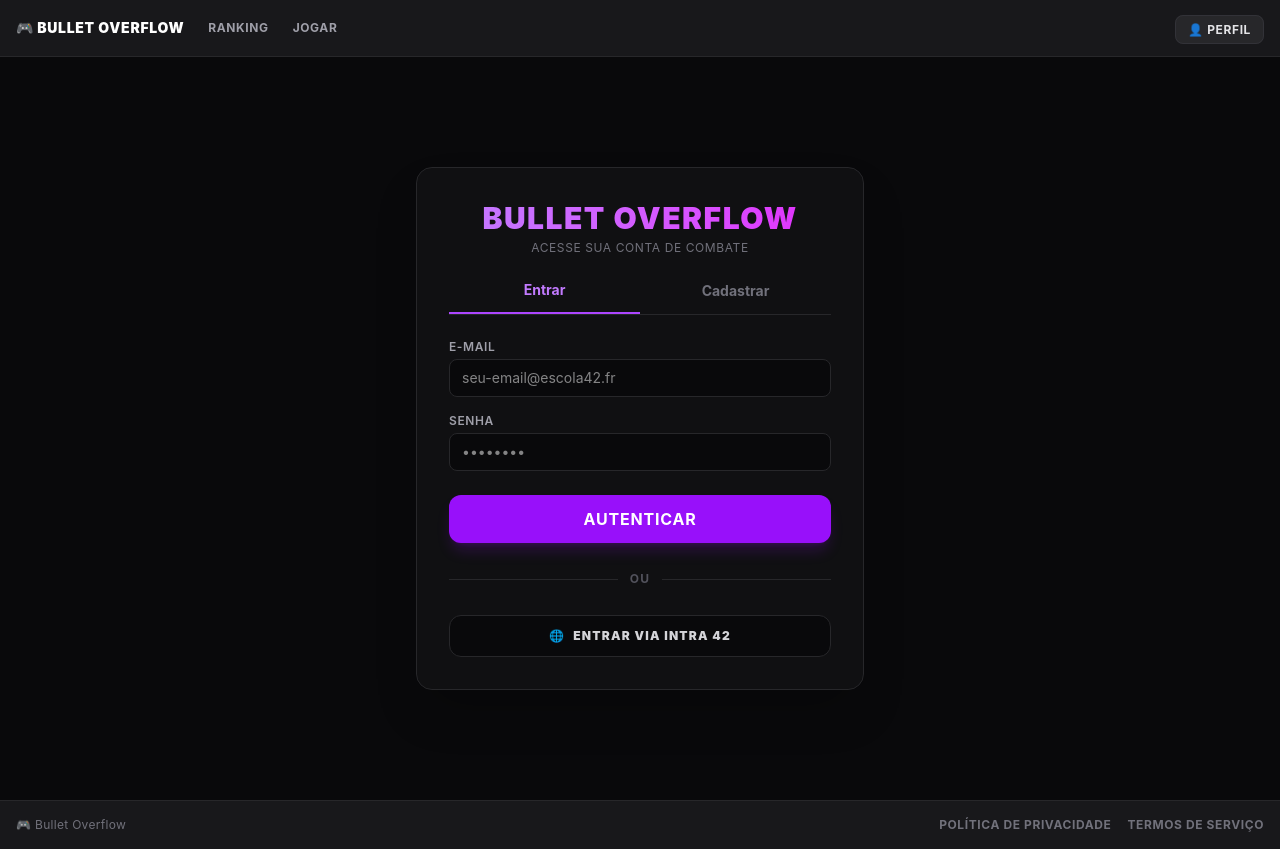
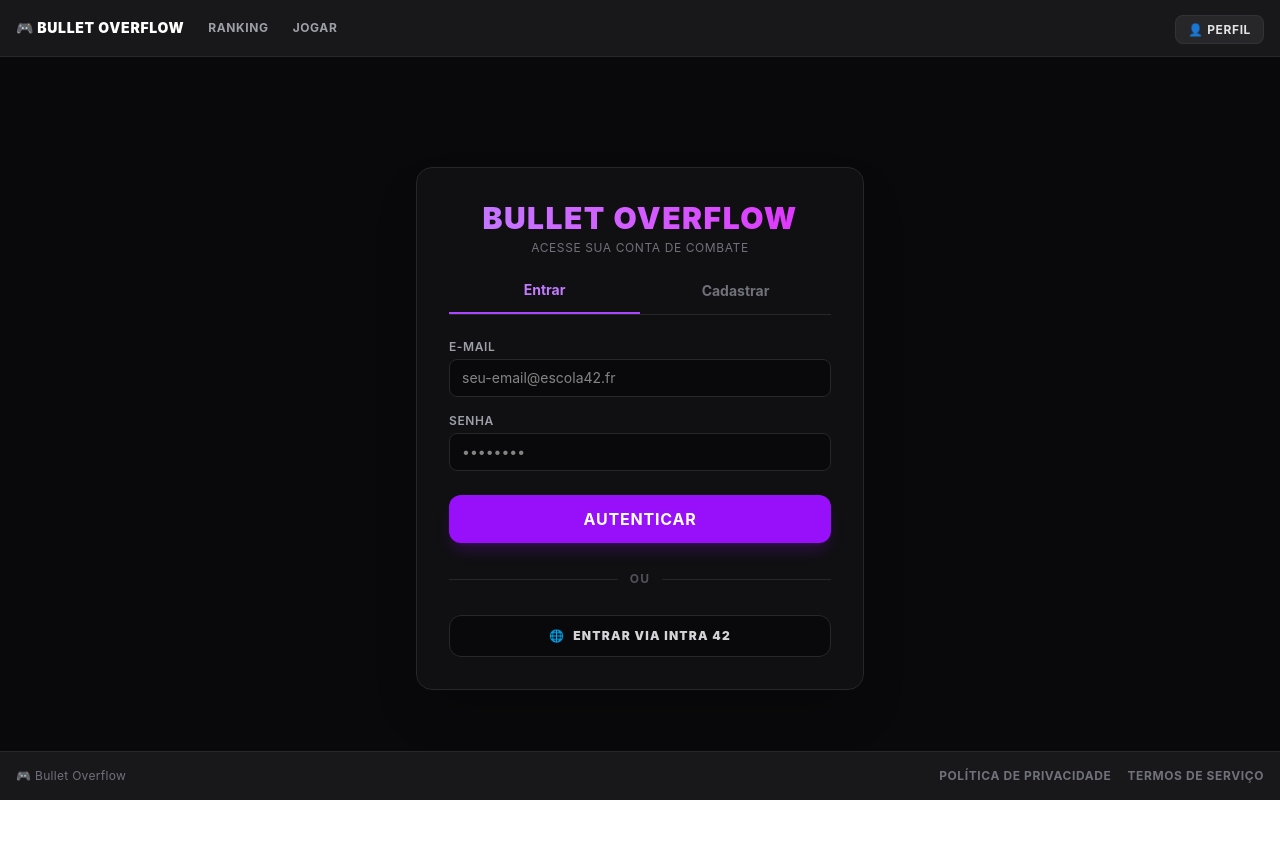
Before and after one commit to luizpanigassi/bulletoverflow42, a React (Vite) app in the folder frontend/: page /login in a window 1280 px wide. After the commit the page ends 800 px from the top, so only its background shows below. Built offline with nearby package versions, Linux system fonts and the light colour scheme; no server answers.

Commit message:
[fix] fix footer position

```diff
--- a/frontend/src/App.tsx
+++ b/frontend/src/App.tsx
@@ -40,8 +40,11 @@ function ProtectedRoute({ children }: { children: React.ReactNode }) {
 export default function App() {
   return (
     <BrowserRouter>
-      {/* Menu Superior Estilizado */}
-      <nav className="flex justify-between items-center p-4 bg-zinc-900 border-b border-zinc-800 tracking-wide select-none">
+      {/* 1. O PAI: h-screen e flex-col travam o site no tamanho exato do monitor, sem sobrar espaço */}
+      <div className="flex flex-col h-screen bg-zinc-950 text-white overflow-hidden selection:bg-purple-500/30">
+
+        {/* Menu Superior Estilizado - Adicionada a classe shrink-0 para não ser esmagada */}
+        <nav className="flex justify-between items-center p-4 bg-zinc-900 border-b border-zinc-800 tracking-wide select-none shrink-0">
           <div className="flex gap-6 items-center">
             <Link to="/" className="text-white hover:text-purple-400 font-black tracking-wider text-sm transition-colors uppercase">
               🎮 Bullet Overflow
@@ -61,8 +64,9 @@ export default function App() {
           </div>
         </nav>
 
-      {/* Container Principal */}
-      <main className="bg-zinc-950 text-white min-h-[calc(100vh-57px)] font-sans antialiased selection:bg-purple-500/30">
+        {/* 2. CORREÇÃO CENTRAL: flex-1 faz o conteúdo esticar preenchendo o espaço vazio.
+            overflow-y-auto adiciona scroll interno se a página (como o ranking) for gigante, mantendo o footer visível */}
+        <main className="flex-1 overflow-y-auto bg-zinc-950 text-white font-sans antialiased selection:bg-purple-500/30">
           <Routes>
             {/* Rotas Públicas */}
             <Route path="/login" element={<LoginPage />} />
@@ -76,7 +80,10 @@ export default function App() {
             <Route path="/escolher-username" element={<ProtectedRoute><ChooseUsernamePage /></ProtectedRoute>} />
           </Routes>
         </main>
-      < Footer />
+
+        {/* 3. O RODAPÉ: Agora ele se encaixa na base porque o meio respeita o limite do Flexbox */}
+        <Footer />
+      </div>
     </BrowserRouter>
   );
 }
```
Lines whose indentation alone changed are shown as unchanged.
